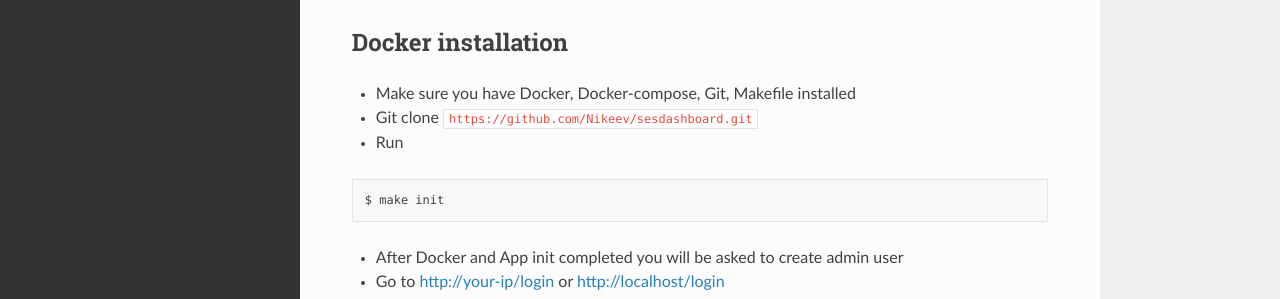
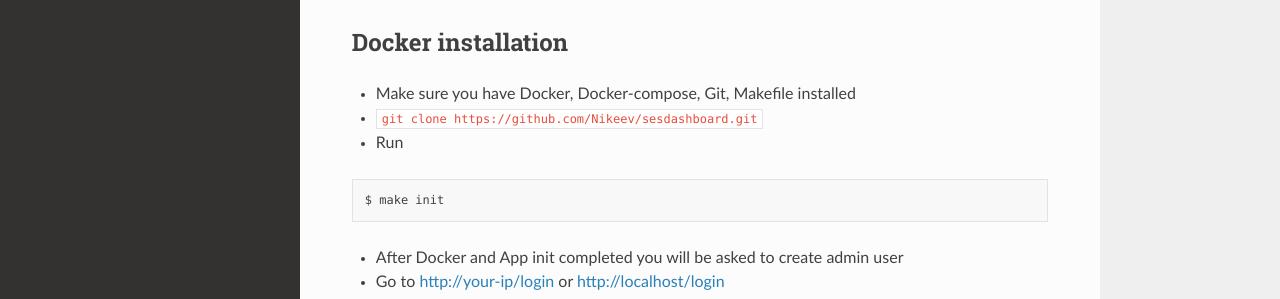
Before and after one commit to Nikeev/sesdashboard, a Sphinx documentation site: the page built from docs/install.rst, in a window 1280 px wide and 900 px high. Shown: the part 406-705 px from the top of the window. Built offline with Sphinx 7.4.7 and the Read the Docs theme 2.0.0, drawn with Linux system fonts in a browser that asks for light colours.

```diff
--- a/docs/install.rst
+++ b/docs/install.rst
@@ -17,7 +17,7 @@ There is an AWS Marketplace prebuild app: https://aws.amazon.com/marketplace/pp/
 Docker installation
 -------------------
 * Make sure you have Docker, Docker-compose, Git, Makefile installed
-* Git clone ``https://github.com/Nikeev/sesdashboard.git``
+* ``git clone https://github.com/Nikeev/sesdashboard.git``
 * Run
 
 ::
```
